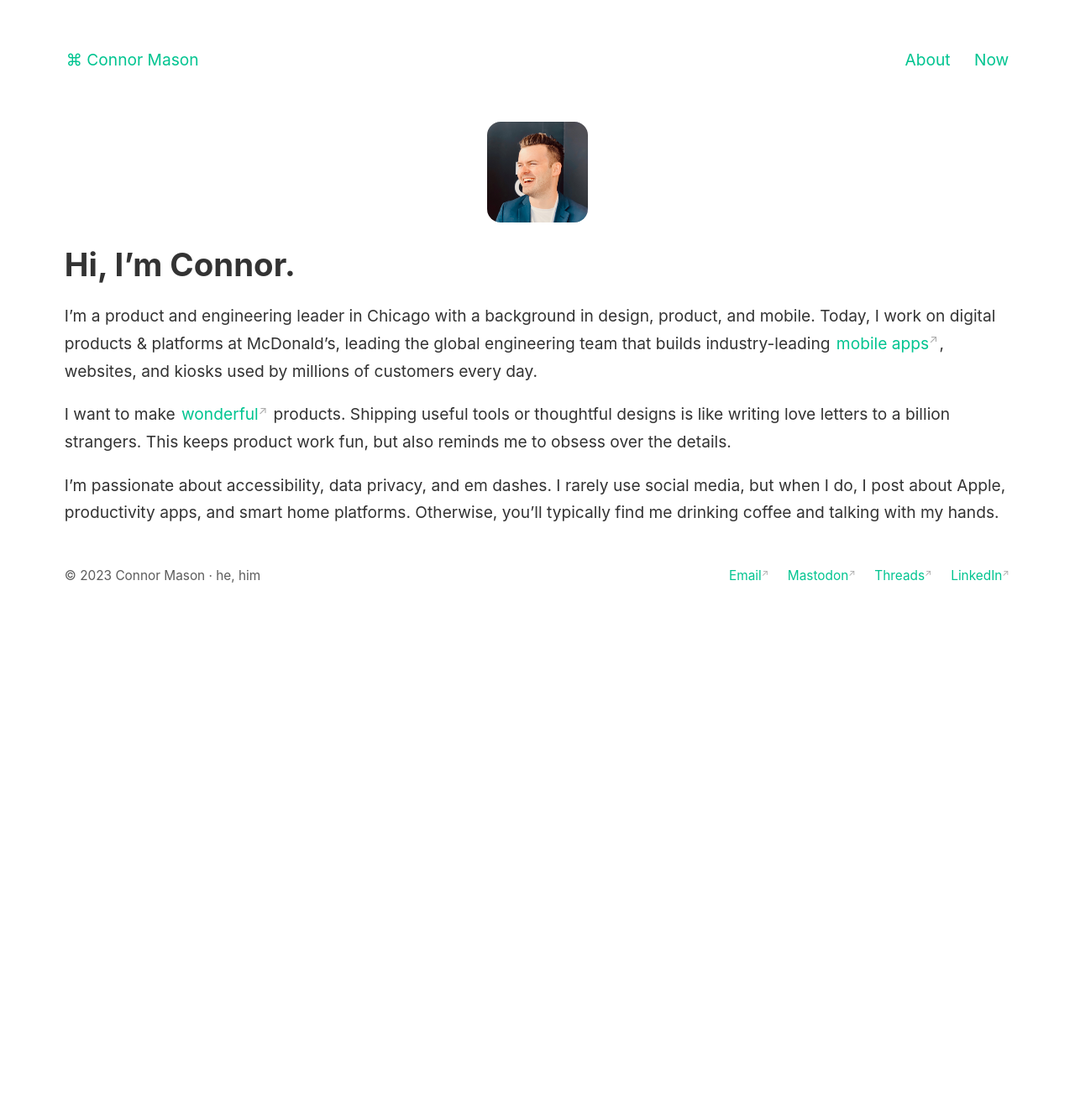
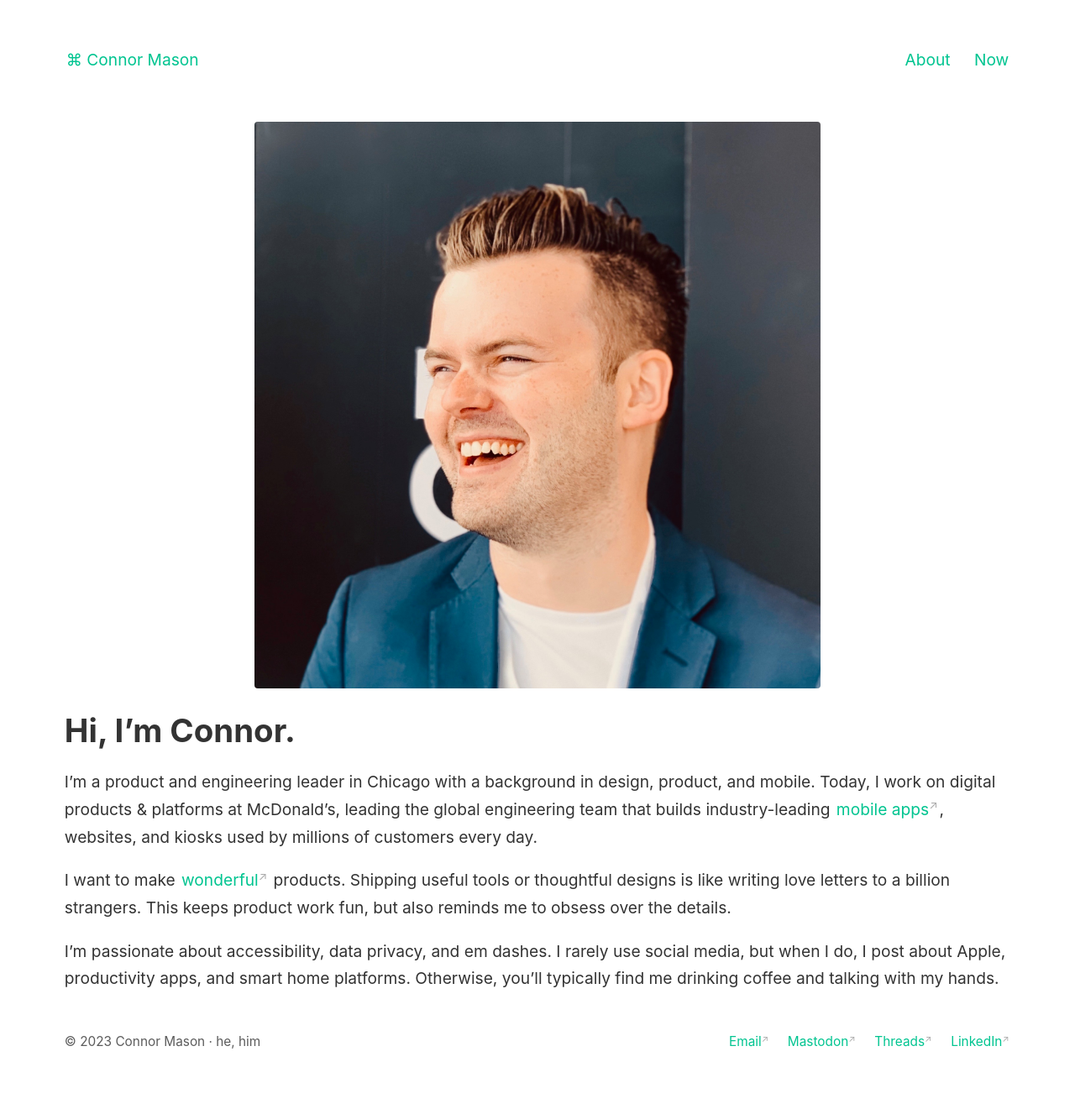
Before and after one commit to conmas/site, a Jekyll site: the page built from _pages/about.md, in a window 1280 px wide. Shown: the whole page at 84% size. Built offline with Jekyll 4.4.1, drawn with Linux system fonts in a browser that asks for light colours; before the commit the page ends 900 px from its top, so only the background shows below that.

Commit message:
Update about.md

```diff
--- a/_pages/about.md
+++ b/_pages/about.md
@@ -4,9 +4,7 @@ title: About
 permalink: /about
 ---
 
-<div style="display: flex; justify-content: left; align-items: left">
-	<img src="assets/headshot.jpeg" style="text-align: left; height: 7.5rem; width: 7.5rem; border-radius: 1rem" alt="Headshot image of Connor Mason, caucasian man wearing a blazer, looking to the left, laughing.">
-</div>
+![Headshot of Connor Mason.](assets/headshot.jpeg)
 
 # Hi, I’m Connor.
 
```
